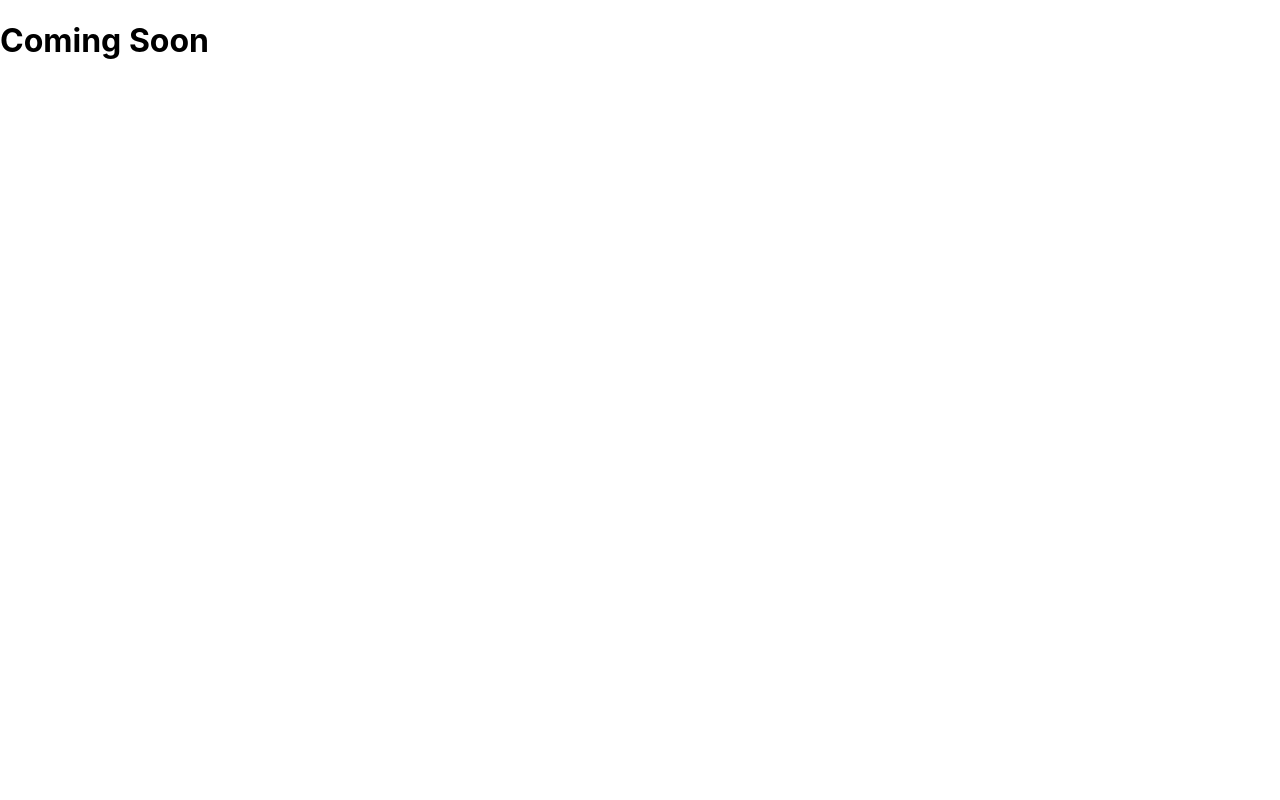
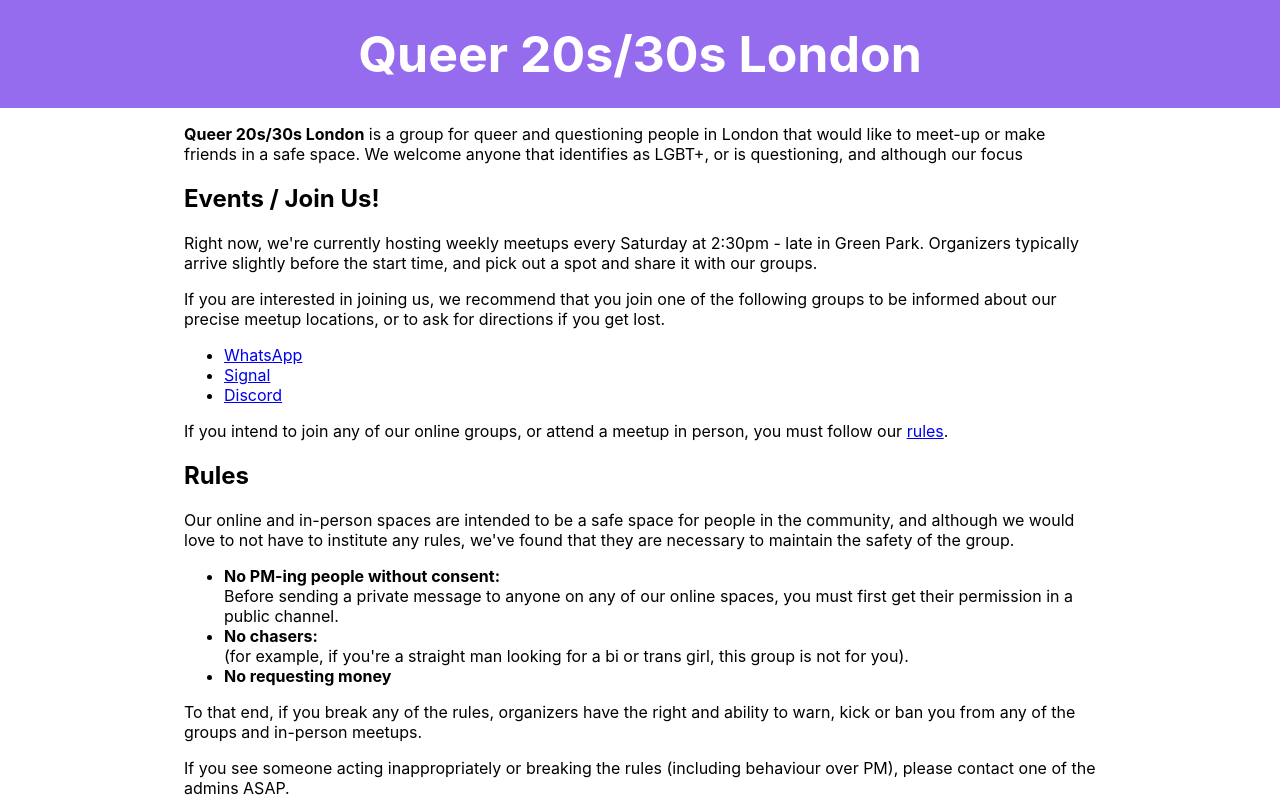
Before and after one commit to lgbt-london/gh-pages, a Next.js app: page / in a window 1280 px wide. Shown: the top 800 px of the page. Built offline with nearby package versions, Linux system fonts and the light colour scheme.

Commit message:
Initial homepage

```diff
--- a/package.json
+++ b/package.json
@@ -15,6 +15,7 @@
   "devDependencies": {
     "@types/node": "^16.4.3",
     "@types/react": "^17.0.15",
+    "styled-components": "^5.3.0",
     "typescript": "^4.3.5"
   }
 }
--- /dev/null
+++ b/pages/_app.tsx
@@ -0,0 +1,33 @@
+import { createGlobalStyle, ThemeProvider } from 'styled-components'
+
+const GlobalStyle = createGlobalStyle`
+  html,
+  body {
+    padding: 0;
+    margin: 0;
+    font-family: -apple-system, BlinkMacSystemFont, Segoe UI, Roboto,
+      Oxygen, Ubuntu, Cantarell, Fira Sans, Droid Sans, Helvetica Neue,
+      sans-serif;
+  }
+
+  * {
+    box-sizing: border-box;
+  }
+`
+
+const theme = {
+  colors: {
+    primary: '#0070f3',
+  },
+}
+
+export default function App({ Component, pageProps }) {
+  return (
+    <>
+      <GlobalStyle />
+      <ThemeProvider theme={theme}>
+        <Component {...pageProps} />
+      </ThemeProvider>
+    </>
+  )
+}
--- a/pages/index.tsx
+++ b/pages/index.tsx
@@ -1,39 +1,146 @@
 import Head from 'next/head'
+import styled from 'styled-components'
+
+const THEME = {
+  colors: {
+    red: '#e84a3f',
+    orange: '#fea43e',
+    yellow: '#ffdf2a',
+    green: '#2bb970',
+    blue: '#2d9fd6',
+    purple: '#956cee',
+  }
+}
+
+const MAX_WIDTH_PX = 960;
+
+const Title = styled.h1`
+  text-align: center;
+  margin: 0;
+  padding: 0;
+  font-size: 50px;
+  color: #fff;
+`
+
+const Header = styled.header`
+  background-color: ${THEME.colors.purple};
+  text-align: center;
+  padding: 1.5rem;
+`
+
+const MAIN = styled.main`
+  max-width: ${MAX_WIDTH_PX}px;
+  margin: 0 auto;
+  padding: 0 1.5rem 3rem;
+`;
+
+const Footer = styled.footer`
+  background-color: ${THEME.colors.purple};
+  text-align: center;
+  padding: 1.5rem;
+`
+
+const NAME = 'Queer 20s/30s London';
 
 export default function Home() {
   return (
     <div className="container">
       <Head>
-        <title>Coming Soon</title>
+        <title>{NAME}</title>
         <link rel="icon" href="/favicon.ico" />
       </Head>
 
-      <main>
-        <h1 className="title">
-          Coming Soon
-        </h1>
-      </main>
+      <Header>
+        <div>
+          <Title className="title">
+            {NAME}
+          </Title>
+        </div>
+      </Header>
 
-      <footer>
+      <MAIN>
 
-      </footer>
+        <p>
+          <strong>{NAME}</strong> is a group for queer and questioning people
+          in London that would like to meet-up or make friends in a safe space.
+          We welcome anyone that identifies as LGBT+, or is questioning,
+          and although our focus
+        </p>
+
+        <h2 id='events'>
+          Events / Join Us!
+        </h2>
+
+        <p>
+          Right now, we're currently hosting weekly meetups every Saturday at
+          2:30pm - late in Green Park. Organizers typically arrive slightly
+          before the start time, and pick out a spot and share it with our
+          groups.
+        </p>
+
+        <p>
+          If you are interested in joining us, we recommend that you join one of
+          the following groups to be informed about our precise meetup
+          locations, or to ask for directions if you get lost.
+        </p>
+
+        <ul>
+          <li><a href='https://chat.whatsapp.com/ErbaPyOaKXFHbCKWSph7kI' target='_blank' rel='nofollow noreferrer noopener'>WhatsApp</a></li>
+          <li><a href='https://signal.group/#CjQKIHnYVh1vlMopV8GxbYv9wmTaB4hA6nZVOl2GFFE4haVjEhB-VLWbec2cvQWxajPA6w1w' target='_blank' rel='nofollow noreferrer noopener'>Signal</a></li>
+          <li><a href='https://discord.gg/pnGyfjh7VG' target='_blank' rel='nofollow noreferrer noopener'>Discord</a></li>
+        </ul>
+
+        <p>
+          If you intend to join any of our online groups, or attend a meetup in
+          person, you must follow our <a href='#rules'>rules</a>.
+        </p>
+
+        <h2 id='rules'>Rules</h2>
+
+        <p>
+          Our online and in-person spaces are intended to be a safe space for
+          people in the community, and although we would love to not have to
+          institute any rules, we've found that they are necessary to maintain
+          the safety of the group.
+        </p>
+
+        <ul>
+          <li>
+            <strong>No PM-ing people without consent:</strong><br/>
+            Before sending a private message to anyone on any of our online
+            spaces, you must first get their permission in a public channel.
+          </li>
+          <li>
+            <strong>No chasers:</strong><br/>
+            (for example, if you're a straight man looking for a bi or trans
+            girl, this group is not for you).
+          </li>
+          <li>
+            <strong>No requesting money</strong>
+          </li>
+        </ul>
+
+        <p>
+          To that end, if you break any of the rules, organizers have the right
+          and ability to warn, kick or ban you from any of the groups and
+          in-person meetups.
+        </p>
+
+        <p>
+          If you see someone acting inappropriately or breaking the rules
+          (including behaviour over PM), please contact one of the admins ASAP.
+        </p>
+
+        <h2>Social</h2>
+
+        <li><a href='https://www.instagram.com/lgbt_london/' target='_blank' rel='nofollow noreferrer noopener'>Instagram</a></li>
 
 
+      </MAIN>
 
-      <style jsx global>{`
-        html,
-        body {
-          padding: 0;
-          margin: 0;
-          font-family: -apple-system, BlinkMacSystemFont, Segoe UI, Roboto,
-            Oxygen, Ubuntu, Cantarell, Fira Sans, Droid Sans, Helvetica Neue,
-            sans-serif;
-        }
+      <Footer>
 
-        * {
-          box-sizing: border-box;
-        }
-      `}</style>
+      </Footer>
     </div>
   )
 }
```
Also changed, not shown: 1 other file (tests, documents, lock files or other folders).
